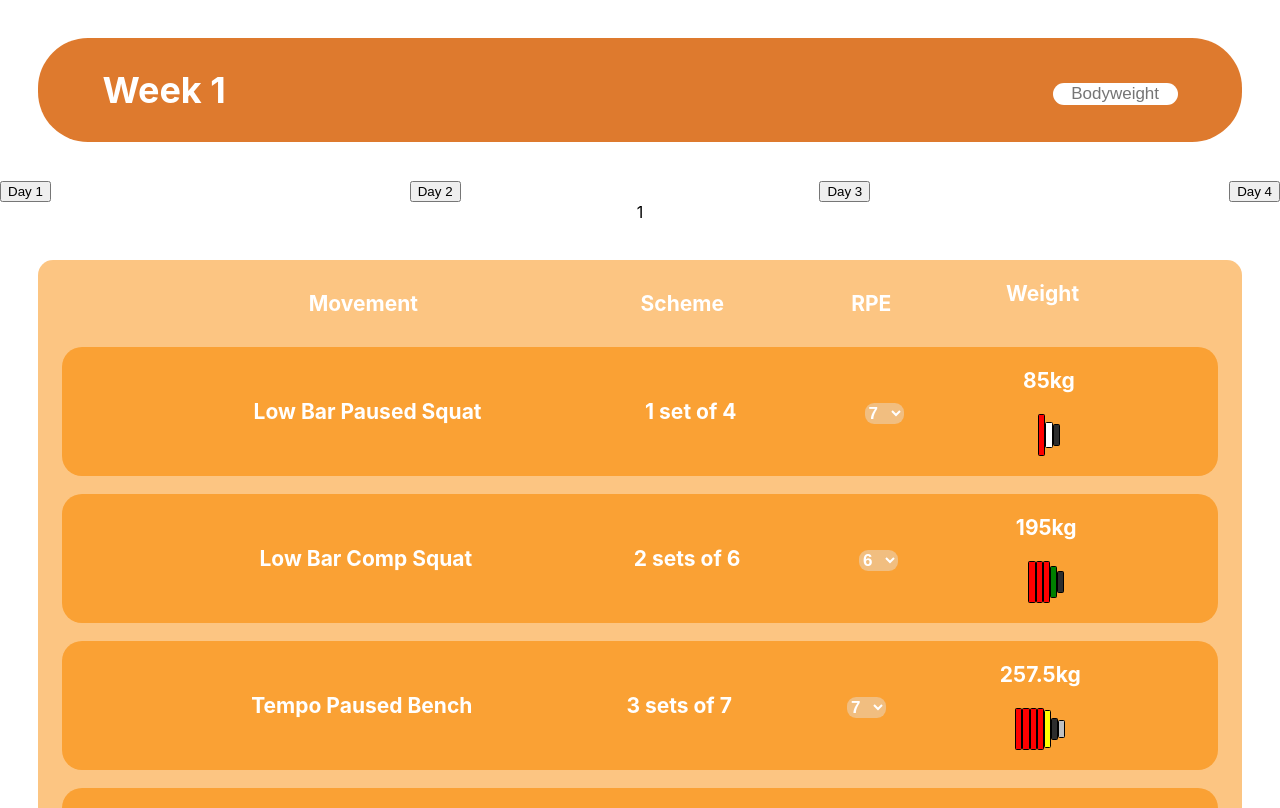
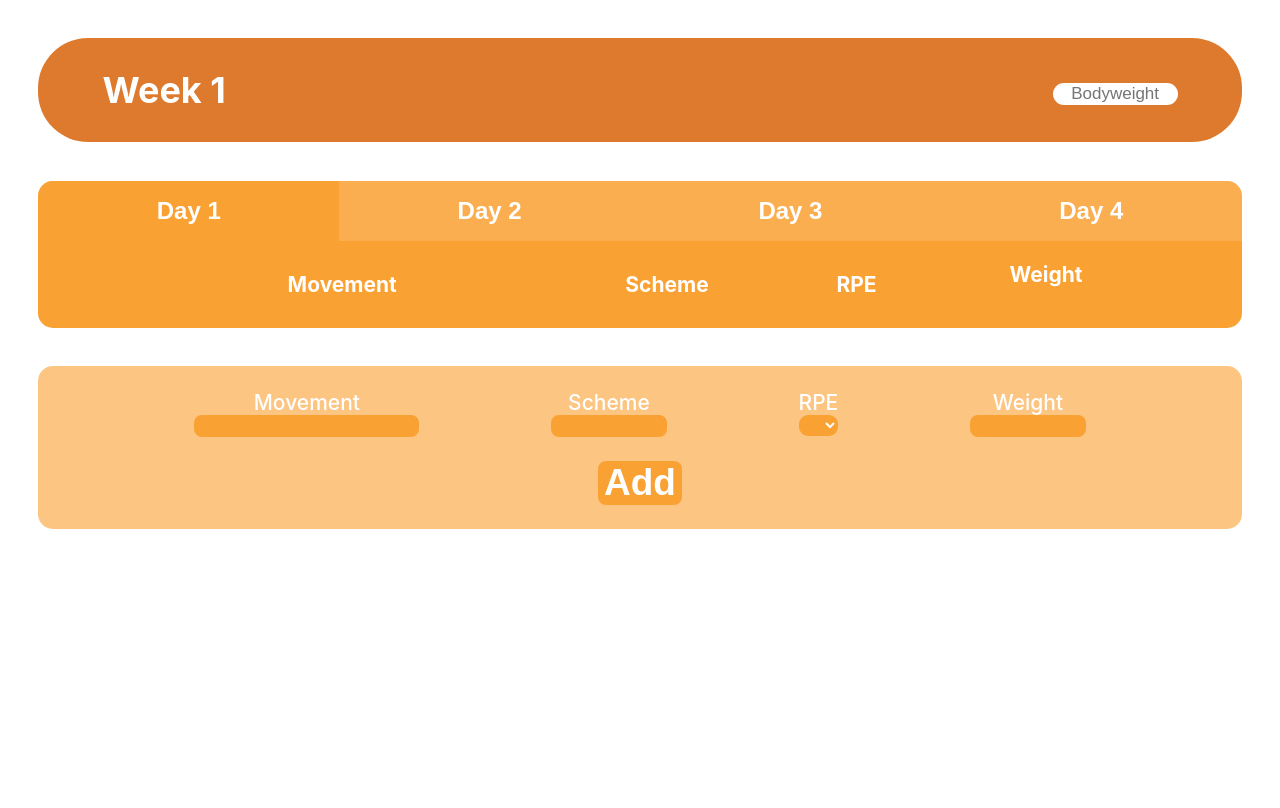
Before and after one commit to 2bato/coachingplatform, a React (Create React App) app: page / in a window 1280 px wide. Shown: the top 808 px of the page. Built offline with nearby package versions, Linux system fonts and the light colour scheme.

Commit message:
Added Day filter

```diff
--- a/src/App.js
+++ b/src/App.js
@@ -1,6 +1,5 @@
 import './App.css';
 import Header from './components/Header';
-import Exercise from './components/Exercise';
 import AddExercise from './components/AddExercise';
 import { useState } from 'react';
 import DayTab from './components/DayTab';
@@ -54,10 +53,9 @@ function App() {
     <div className="App">
       <div className="App-header">
         <Header WeekNumber={WeekNumber} />
-        <DayTab props={exercises} />
       </div>
       <div className="App-exercise">
-        <Exercise props={exercises} />
+        <DayTab props={exercises} />{' '}
         <AddExercise onAddNewExercise={addExerciseHandler} />
       </div>
     </div>
--- /dev/null
+++ b/src/components/DayTab.css
@@ -0,0 +1,39 @@
+.Overall {
+  display: flex;
+  flex-direction: column;
+  margin-inline: 3%;
+}
+.Tabs {
+  display: flex;
+  background-color: rgba(250, 161, 52, 0.623);
+  justify-content: space-evenly;
+  border-radius: 15px 15px 0 0;
+}
+
+.Tabs button {
+    color: white;
+  flex: 1 0 auto;
+  background-color: inherit;
+  border: none;
+  outline: none;
+  cursor: pointer;
+  padding-block: 2vh;
+  transition: 0.3s;
+  font-size: calc(8px + 2vmin);
+  font-weight: bold;
+}
+
+.Tabs button:first-child {
+  border-top-left-radius: 15px;
+}
+
+.Tabs button:last-child {
+  border-top-right-radius: 15px;
+}
+.Tabs button:hover {
+  background-color:  rgba(250, 161, 52, 0.616)
+}
+
+.Tabs button.active {
+  background-color:  rgba(250, 161, 52)
+}
--- a/src/components/DayTab.js
+++ b/src/components/DayTab.js
@@ -1,22 +1,30 @@
-import React, { useContext } from 'react';
-import './DayTabs.css';
+import React, { useContext, useState } from 'react';
+import './DayTab.css';
 import Exercise from './Exercise';
-import { TabContext } from './Context/TabProvider';
+import { TabContext } from './Tabs/TabProvider';
 
 const DayTab = ({ props }) => {
   const { activeTab, switchTab } = useContext(TabContext);
   const tabContent = [
     <div>
-      1
-      <Exercise props={props} />
-    </div>,
-    <div>2 </div>,
-    <div>
-      3
-      <Exercise props={props} />
+      <Exercise
+        props={props.filter((exercise) => exercise.day === activeTab)}
+      />
     </div>,
     <div>
-      4<Exercise props={props} />
+      <Exercise
+        props={props.filter((exercise) => exercise.day === activeTab)}
+      />
+    </div>,
+    <div>
+      <Exercise
+        props={props.filter((exercise) => exercise.day === activeTab)}
+      />
+    </div>,
+    <div>
+      <Exercise
+        props={props.filter((exercise) => exercise.day === activeTab)}
+      />
     </div>,
   ];
 
@@ -25,8 +33,8 @@ const DayTab = ({ props }) => {
   };
 
   return (
-    <div>
-      <div className="tab-buttons">
+    <div className="Overall">
+      <div className="Tabs">
         {tabContent.map((cotent, index) => (
           <button
             key={index}
--- a/src/components/DayTabs.css
+++ /dev/null
@@ -1,4 +0,0 @@
-.tab-buttons {
-    display: flex;
-    justify-content: space-between
-}
--- a/src/components/Exercise.css
+++ b/src/components/Exercise.css
@@ -6,14 +6,15 @@
   font-size: calc(5px + 2vmin);
   font-weight: bold;
   color: white;
-  margin: 3%;
   border-radius: 15px;
-  background-color: rgba(250, 161, 52, 0.616);
+  background-color: rgba(250, 161, 52);
+  border-top-right-radius: 0;
+  border-top-left-radius: 0;
 }
 
 .Exercise-Label {
-  display: flex;
-  flex-direction: row;
+  display: grid;
+  grid-template-columns: 35% 15% 10% 15%;
   align-items: center;
   justify-content: space-evenly;
   padding-inline: 3%;
@@ -21,11 +22,12 @@
 }
 
 .Exercise-Item {
-  display: flex;
+  display: grid;
+  grid-template-columns: 35% 15% 10% 15%;
   flex-direction: row;
   align-items: center;
   justify-content: space-evenly;
-  background-color: rgb(250, 161, 52);
+  background-color: rgba(255, 195, 122, 0.842);
   border-radius: 20px;
   padding-inline: 3%;
   margin-inline: 2%;
@@ -36,7 +38,7 @@
   font-size: calc(5px + 1.5vmin);
   font-weight: bold;
   border-radius: 9px;
-  background-color: rgba(235, 208, 175, 0.616);
+  background-color: rgba(250, 161, 52);
   color: white;
   border-style: hidden;
 }
@@ -46,17 +48,6 @@
   color: black;
 }
 
-.Movement {
-  width: 30%;
-}
-
-.Scheme {
-  width: 10%;
-}
-
-.RpeDropdown {
-  width: 6%;
-}
 
 .Weight {
   display: flex;
--- a/src/components/NewExercise.css
+++ b/src/components/NewExercise.css
@@ -78,4 +78,5 @@
   font-size: calc(5px + 4vmin);
   font-weight: 600;
   margin-bottom: 2%;
+  cursor: pointer;
 }
--- a/src/components/NewExercise.js
+++ b/src/components/NewExercise.js
@@ -1,6 +1,6 @@
 import { useState, useContext} from 'react';
 import './NewExercise.css';
-import { TabContext } from './Context/TabProvider';
+import { TabContext } from './Tabs/TabProvider';
 
 export default function NewExcercise(props) {
   const context = useContext(TabContext);
--- a/src/index.js
+++ b/src/index.js
@@ -3,7 +3,7 @@ import ReactDOM from 'react-dom/client';
 import './index.css';
 import App from './App';
 import reportWebVitals from './reportWebVitals';
-import { TabProvider } from './components/Context/TabProvider';
+import { TabProvider } from './components/Tabs/TabProvider';
 const root = ReactDOM.createRoot(document.getElementById('root'));
 root.render(
   <React.StrictMode>
```
Also changed, not shown: src/components/Tabs/TabProvider.js (renamed from src/components/Context/TabProvider.js).
